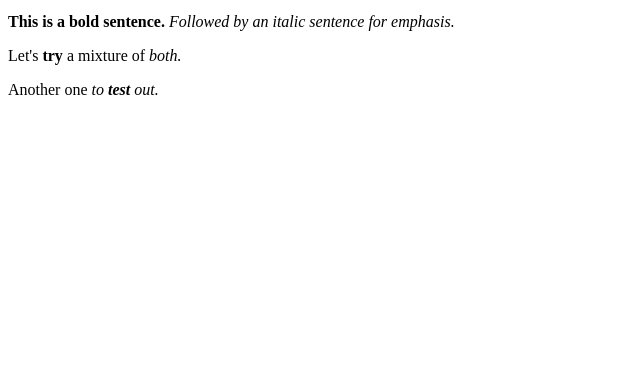
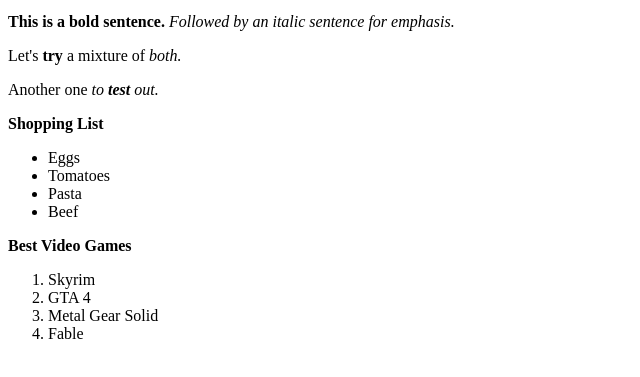
Before and after one commit to slimpython/git_test_website, a plain HTML site: page index.html in a window 1280 px wide. Shown: the part 101-478 px from the top of the page, without its empty margins (0-640 px from the left). Drawn offline with Linux system fonts and the light colour scheme.

Commit message:
Added lists

```diff
--- a/index.html
+++ b/index.html
@@ -13,5 +13,21 @@
     <p>Let's <strong>try</strong> a mixture of <em>both.</em></p>
     <p>Another one <em>to <strong>test</strong> out.</em></p>
     <!-- This is a comment -->
+
+    <p><b>Shopping List</b></p>
+    <ul>
+        <li>Eggs</li>
+        <li>Tomatoes</li>
+        <li>Pasta</li>
+        <li>Beef</li>
+     </ul>
+
+     <p><b>Best Video Games</b></p>
+     <ol>
+        <li>Skyrim</li>
+        <li>GTA 4</li>
+        <li>Metal Gear Solid</li>
+        <li>Fable</li>
+     </ol>
 </body>
 </html>
```
